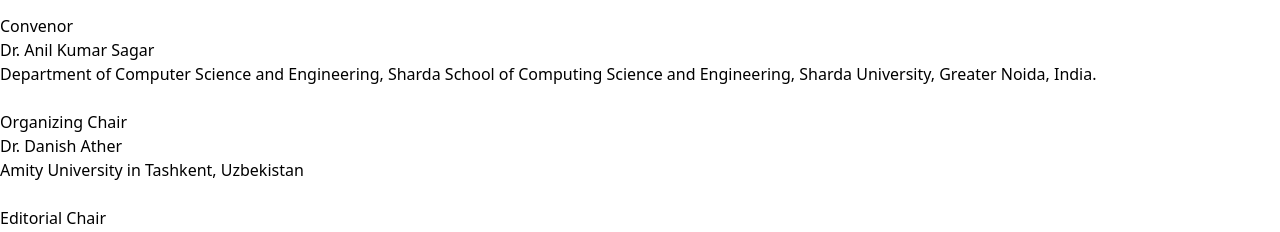
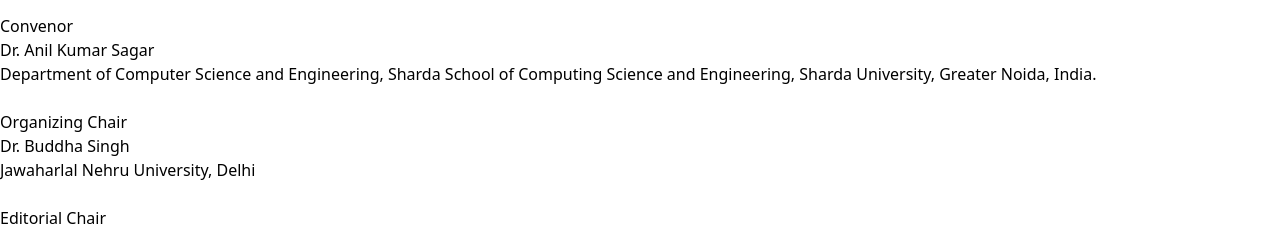
Before and after one commit to rish527/Conference-Site, a React (Vite) app: page /commitee in a window 1280 px wide. Shown: the part 1040-1272 px from the top of the page. Built offline with nearby package versions, Linux system fonts and the light colour scheme.

Commit message:
Update commitee.js

```diff
--- a/src/Data/commitee.js
+++ b/src/Data/commitee.js
@@ -37,8 +37,8 @@
         head:"Organizing Chair",
         members:[
             {   profilePic:"https://estsd2025.sirsd.com/assets/profile-images/Prof-ram-ji-prasad.jpg",
-                name:"Dr. Danish Ather",
-                university:"Amity University in Tashkent, Uzbekistan",
+                name:"Dr. Buddha Singh",
+                university:"Jawaharlal Nehru University, Delhi",
             },
 
         ]
```
